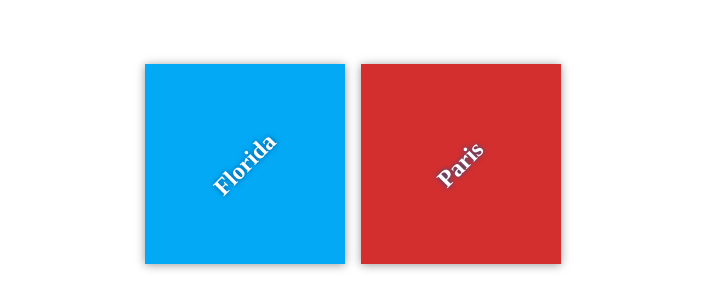
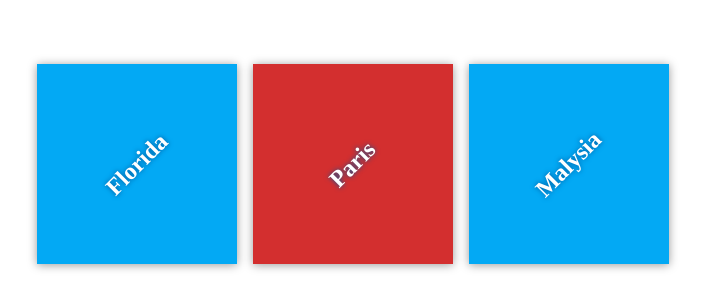
Before and after one commit to EsraaQandel/my-travel-plans, a plain HTML site: page index.html in a window 1280 px wide. Shown: the part 236-544 px from the top of the page, without its empty margins (287-992 px from the left). Drawn offline with Linux system fonts and the light colour scheme.

Commit message:
add initial destination

```diff
--- a/index.html
+++ b/index.html
@@ -17,6 +17,11 @@
             <div class="destination" id="paris">
                 <h2>Paris</h2>
             </div>
+
+             <div class="destination" id="florida">
+                <h2>Malysia</h2>
+            </div>
+
         </div>
     </div>
 
```
